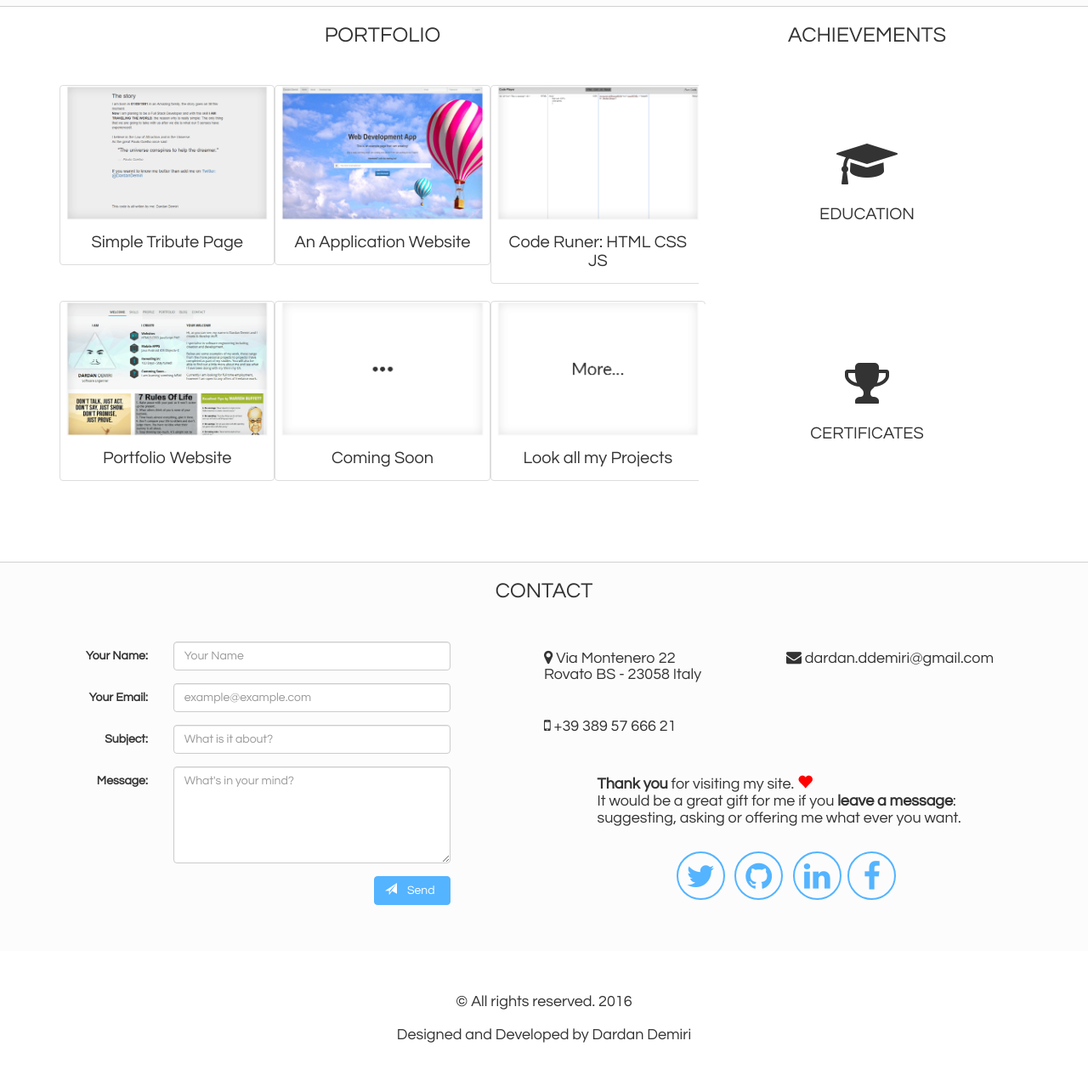
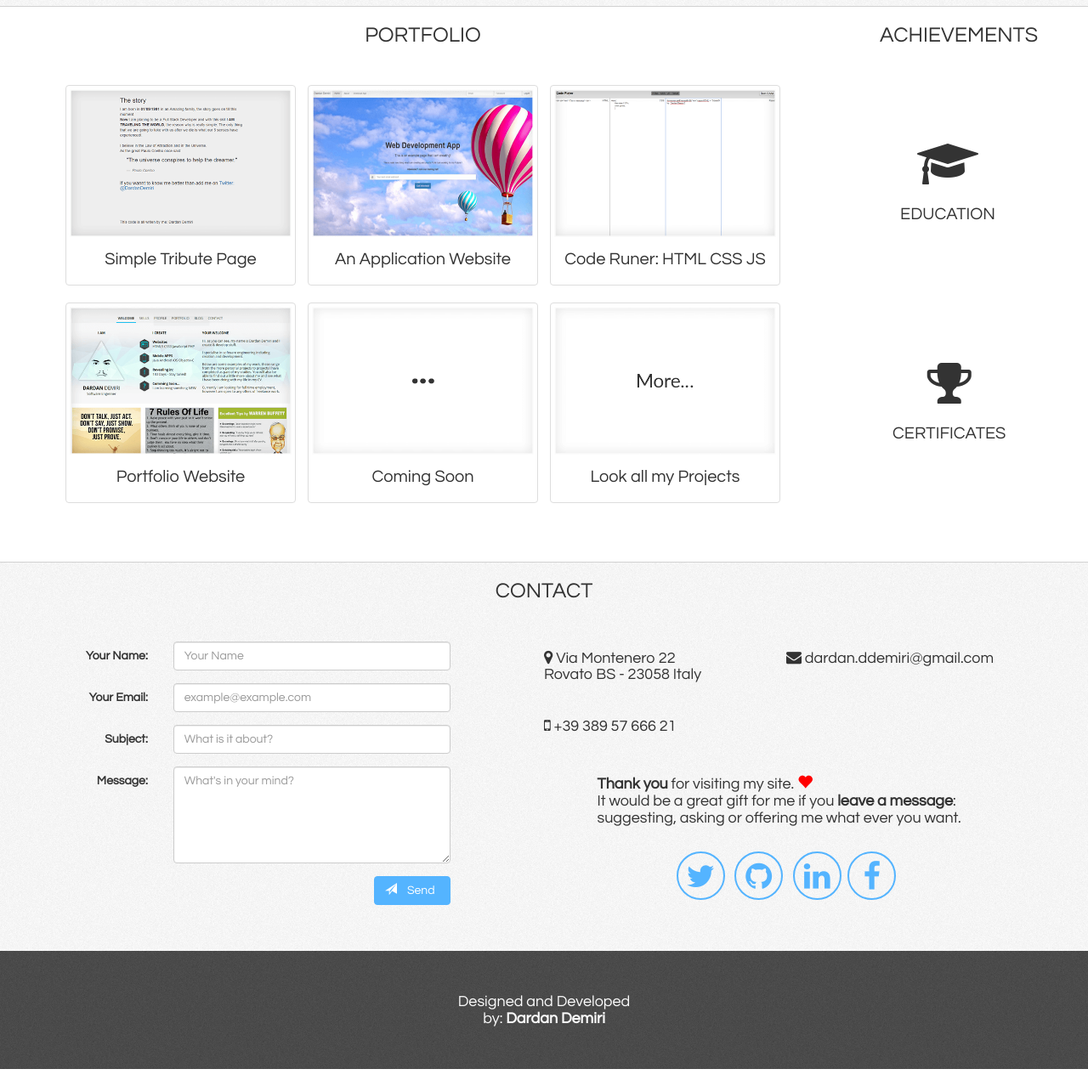
Before and after one commit to dardandemiri/A-Personal-Portfolio, a plain HTML site: page index.html in a window 1280 px wide. Shown: the part 844-2122 px from the top of the page at 85% size. Drawn offline with nearby package versions, Linux system fonts and the light colour scheme.

Commit message:
no message

```diff
--- a/index.html
+++ b/index.html
@@ -37,7 +37,7 @@
         <!-- The menu items -->
         <div class="collapse navbar-collapse" id="bs-example-navbar-collapse-1">
             <ul class="nav navbar-nav pull-right">
-                <li><a href="#About">ABOUT </a></li>
+                <li class="selected"><a href="#About">ABOUT</a></li>
                 <li><a href="#Services">SERVICES</a></li>
                 <li><a href="#Portfolio">PORTFOLIO</a></li>
                 <li><a href="#Achievements">ACHIEVEMENTS</a></li>
@@ -55,7 +55,7 @@
             </br></br>With a <strong>Bachelor Degree</strong> in <strong>Computer Science</strong>,</br>
             and advanced skills in: <strong>HTML, CSS, Bootstrap, PHP, MySQL, WordPress, JavaScript</strong>, <strong>jQuery</strong>
             and <strong>Node.js</strong>. </br></br>
-            Please do not hesitate to <a href="#">contact me</a> to discuss your project in detail and determine how my
+            Please do not hesitate to <a href="#Contact">contact me</a> to discuss your project in detail and determine how my
             skills will positively contribute to you or your team.</br></br>
             Right now, I am working as a <strong>Freelancer.</strong>
             </br></br>
@@ -123,10 +123,14 @@
 
 <div id="Portfolio" name="Portfolio" class="container portfolioClass"> <!-- Portfolio container-fluid starts -->
 
-    <div class="col-md-8">
+    <div class="col-md-9">
         <h1 class="headers">PORTFOLIO</h1>
+
         <div class="row">
-            <div class="col-sm-6 col-md-4 portfolioThumbnail thumbnail">
+
+
+            <div class="col-sm-6 col-md-4">
+                <div class="  thumbnail">
                 <a target='_blank' href="http://codepen.io/DardanDemiri/full/PNbxXm/">
                     <img src="images/p4.png" class="img-responsive portfolioPhotosize" alt="">
                     <div class="caption">
@@ -134,8 +138,10 @@
                     </div>
                 </a>
                 </div>
+            </div>
 
-            <div class="col-sm-6 col-md-4 portfolioThumbnail thumbnail">
+            <div class="col-sm-6 col-md-4">
+                <div class="  thumbnail">
                 <a href="#">
                     <img src="images/p1.png"
                          class="img-responsive portfolioPhotosize" alt="">
@@ -144,7 +150,9 @@
                     </div>
                 </a>
                 </div>
-            <div class="col-sm-6 col-md-4 portfolioThumbnail thumbnail">
+            </div>
+            <div class="col-sm-6 col-md-4">
+                <div class="  thumbnail">
                     <a href="#">
                         <img src="images/p3.png"
                              class="img-responsive portfolioPhotosize" alt="">
@@ -153,11 +161,13 @@
                         </div>
                     </a>
                 </div>
+            </div>
         </div> <!-- Row 1 of Portfolio Ends -->
 
 
         <div class="row">
-            <div class="col-sm-6 col-md-4 portfolioThumbnail thumbnail">
+            <div class="col-sm-6 col-md-4">
+                <div class="  thumbnail">
                 <a href="#">
                     <img src="images/p2.png"
                          class="img-responsive portfolioPhotosize" alt="">
@@ -166,7 +176,9 @@
                     </div>
                 </a>
                 </div>
-            <div class="col-sm-6 col-md-4 portfolioThumbnail thumbnail">
+            </div>
+            <div class="col-sm-6 col-md-4">
+                <div class="  thumbnail">
                 <a href="#">
                     <img src="images/coming-soon.png"
                          class="img-responsive portfolioPhotosize" alt="">
@@ -175,19 +187,27 @@
                     </div>
                 </a>
                 </div>
-            <div class="col-sm-6 col-md-4 portfolioThumbnail thumbnail">
+            </div>
+            <div class="col-sm-6 col-md-4">
+                    <div class="  thumbnail">
                     <a href="#">
                         <img src="images/more.png"
                              class="img-responsive portfolioPhotosize" alt="">
-                    <div class="caption">
+                        <div class="caption ">
                             <h4>Look all my Projects</h4>
                         </div>
                     </a>
                     </div>
             </div>
         </div>
+    </div>
 
-    <div id="Achievements" name="Achievements" class="col-md-4">
+    <div class="col-md-1">
+
+    </div>
+
+
+    <div id="Achievements" name="Achievements" class="col-md-2">
         <h1 class="headers">ACHIEVEMENTS</h1>
 
         <div class="row">
@@ -287,7 +307,7 @@
                         It would be a great gift for me if you <strong>leave a message</strong>:
                         </br> suggesting, asking or offering me what ever you want.</br> </br></h4>
                 </div>
-                <div class="col-md-12">
+                <div class="col-xs-12 col-md-12">
                     <p id="socialMedia">
                         <a href="https://twitter.com/DardanDemiri"> <i
                                 class="fa fa-twitter fa-2x img-circle text-center socialIcons"></i> </a>&nbsp
@@ -303,11 +323,14 @@
         </div>
     </div>
 </div> <!-- Contact container ends here -->
-<div class="container-fluid">
-    <h4 class="text-center"></br></br>© All rights reserved. 2016</br></br>
+<div id="footer" class="container-fluid">
+    <h4 class="text-center"></br></br>
 
-        Designed and Developed by Dardan Demiri </br></br></br></h4>
+        Designed and Developed </br>
+        by: <strong>Dardan Demiri</strong> </br></br></br></h4>
 </div>
+
+
 <!-- jQuery (necessary for Bootstrap's JavaScript plugins) -->
 <script src="https://ajax.googleapis.com/ajax/libs/jquery/1.11.3/jquery.min.js"></script>
 <!-- Include all compiled plugins (below), or include individual files as needed -->
```
Also changed, not shown: images/doted.png (added), 1 other file. Lines whose indentation alone changed are shown as unchanged.
